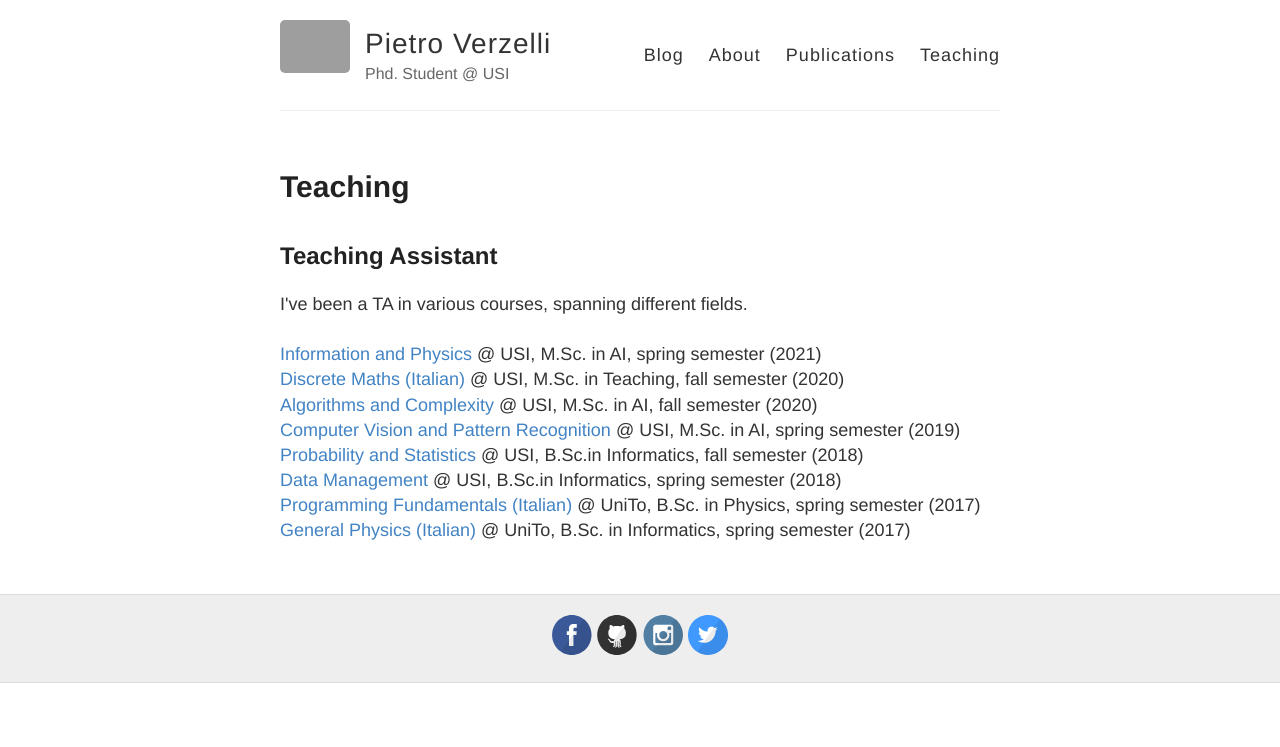
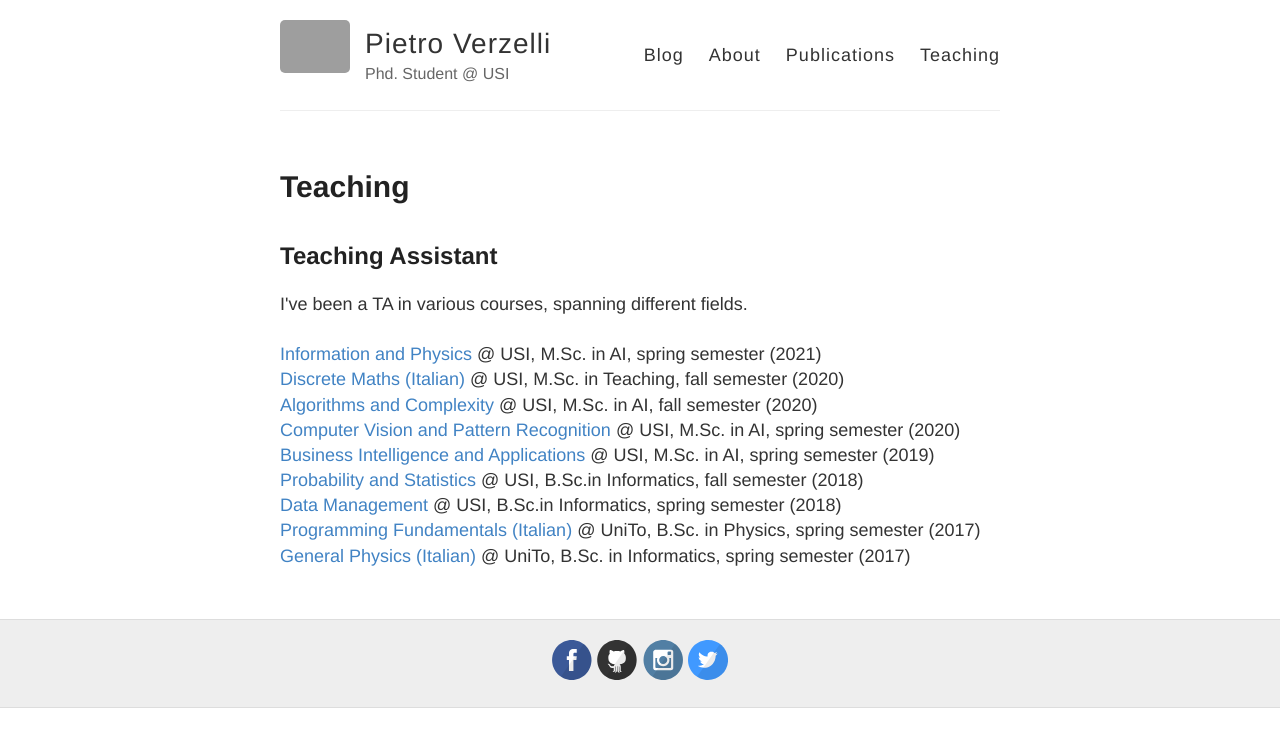
Before and after one commit to verzep/verzep.github.io, a Jekyll site: the page built from teaching.html, in a window 1280 px wide. Shown: the top 747 px of the page. Built offline with Jekyll 4.4.1, drawn with Linux system fonts in a browser that asks for light colours; grey boxes are pictures that could not be loaded.

Commit message:
added BI

```diff
--- a/_data/courses.yaml
+++ b/_data/courses.yaml
@@ -17,8 +17,13 @@
 
 - title: Computer Vision and Pattern Recognition
   description: USI, M.Sc. in AI, spring semester
+  period: 2020
+  link: https://search.usi.ch/en/courses/35260836/computer-vision-pattern-recognition
+
+- title: Business Intelligence and Applications
+  description: USI, M.Sc. in AI, spring semester
   period: 2019
-  link: https://search.usi.ch/en/courses/35260836/computer-vision-pattern-recognition
+  link: https://search.usi.ch/en/courses/35259422/business-intelligence-and-applications
 
 
 - title: Probability and Statistics
```
